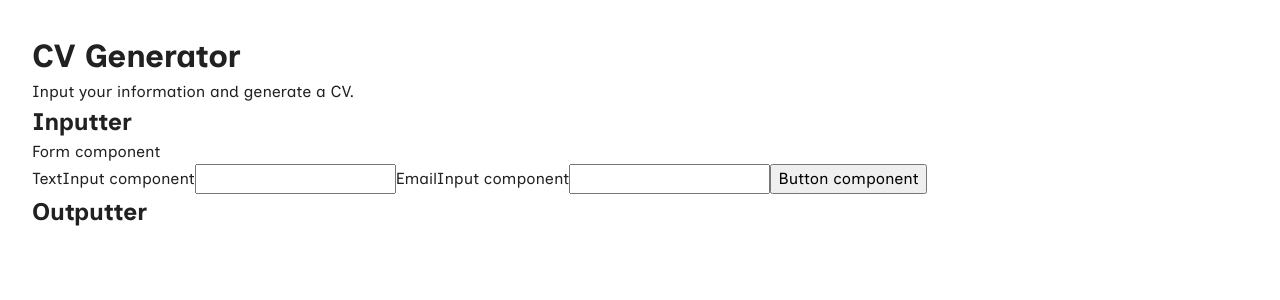
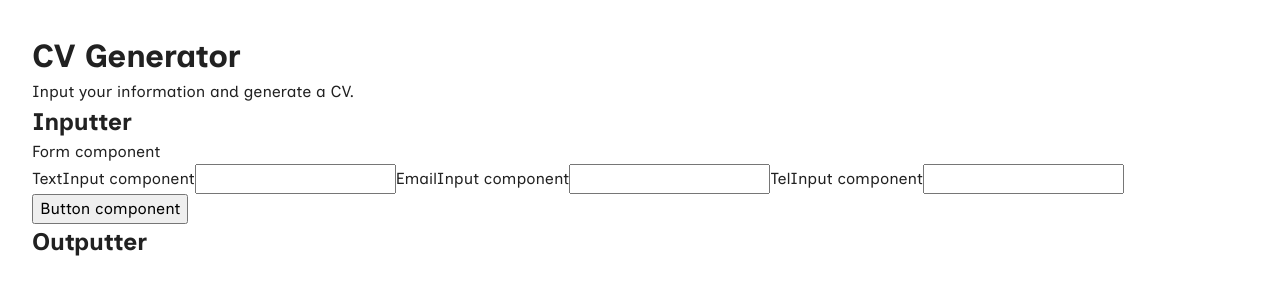
Before and after one commit to dsmchen/cv-app, a React (Vite) app: page / in a window 1280 px wide. Shown: the top 300 px of the page. Built offline with nearby package versions, Linux system fonts and the light colour scheme.

Commit message:
feat: add tel state

```diff
--- a/src/components/CvGenerator.jsx
+++ b/src/components/CvGenerator.jsx
@@ -5,6 +5,7 @@ import Outputter from './Outputter';
 export default function CvGenerator() {
   const [name, setName] = useState('');
   const [email, setEmail] = useState('');
+  const [tel, setTel] = useState('');
 
   return (
     <main>
@@ -13,8 +14,10 @@ export default function CvGenerator() {
         setName={setName}
         email={email}
         setEmail={setEmail}
+        tel={tel}
+        setTel={setTel}
       />
-      <Outputter name={name} email={email} />
+      <Outputter name={name} email={email} tel={tel} />
     </main>
   );
 }
--- a/src/components/Form.jsx
+++ b/src/components/Form.jsx
@@ -1,13 +1,15 @@
 import TextInput from './inputs/TextInput';
 import EmailInput from './inputs/EmailInput';
+import TelInput from './inputs/TelInput';
 import Button from './Button';
 
-export default function Form({ name, setName, email, setEmail }) {
+export default function Form({ name, setName, email, setEmail, tel, setTel }) {
   return (
     <form>
       <p>Form component</p>
       <TextInput name={name} setName={setName} />
       <EmailInput email={email} setEmail={setEmail} />
+      <TelInput tel={tel} setTel={setTel} />
       <Button />
     </form>
   );
--- a/src/components/Inputter.jsx
+++ b/src/components/Inputter.jsx
@@ -1,10 +1,24 @@
 import Form from './Form';
 
-export default function Inputter({ name, setName, email, setEmail }) {
+export default function Inputter({
+  name,
+  setName,
+  email,
+  setEmail,
+  tel,
+  setTel,
+}) {
   return (
     <div className="inputter">
       <h2>Inputter</h2>
-      <Form name={name} setName={setName} email={email} setEmail={setEmail} />
+      <Form
+        name={name}
+        setName={setName}
+        email={email}
+        setEmail={setEmail}
+        tel={tel}
+        setTel={setTel}
+      />
     </div>
   );
 }
--- a/src/components/Outputter.jsx
+++ b/src/components/Outputter.jsx
@@ -1,9 +1,10 @@
-export default function Outputter({ name, email }) {
+export default function Outputter({ name, email, tel }) {
   return (
     <div className="outputter">
       <h2>Outputter</h2>
       <p>{name}</p>
       <p>{email}</p>
+      <p>{tel}</p>
     </div>
   );
 }
--- /dev/null
+++ b/src/components/inputs/TelInput.jsx
@@ -0,0 +1,12 @@
+export default function TelInput({ tel, setTel }) {
+  function handleChange(e) {
+    setTel(e.target.value);
+  }
+
+  return (
+    <label>
+      TelInput component
+      <input type="tel" value={tel} onChange={handleChange} />
+    </label>
+  );
+}
```
